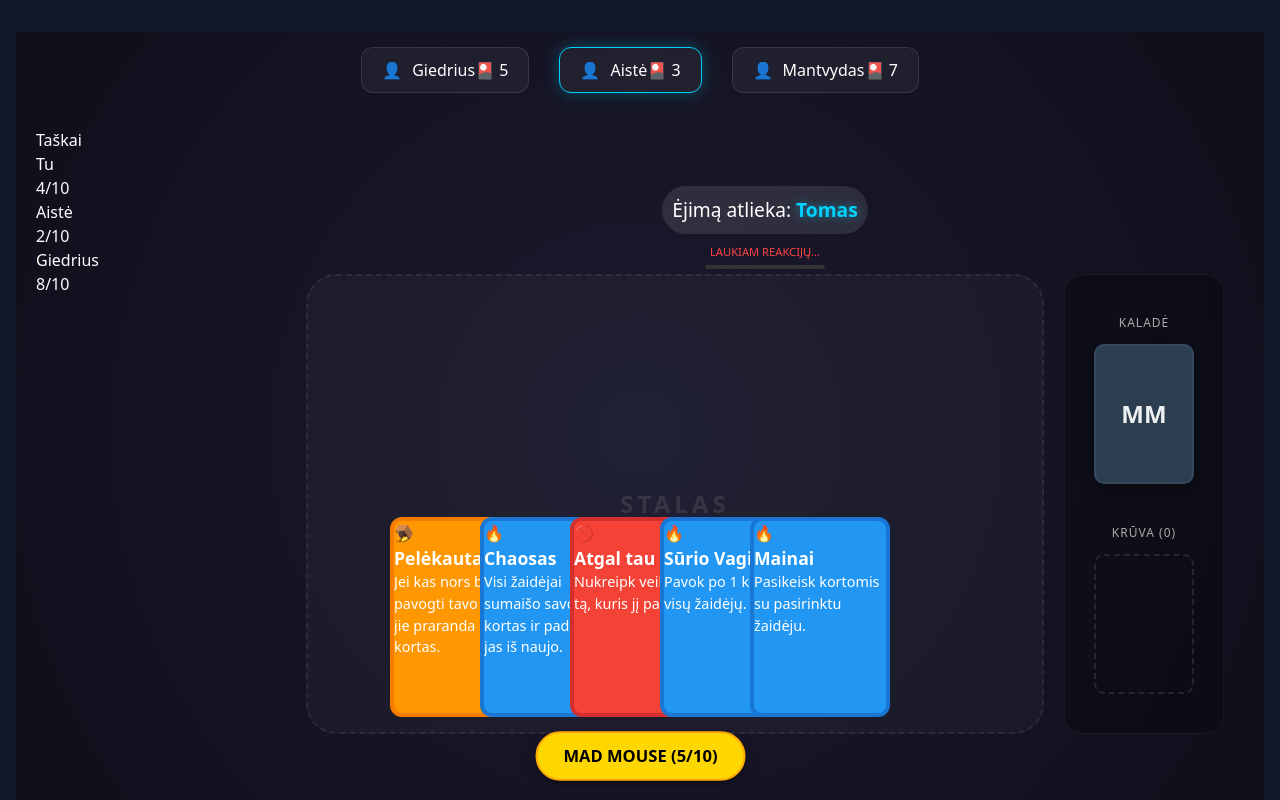
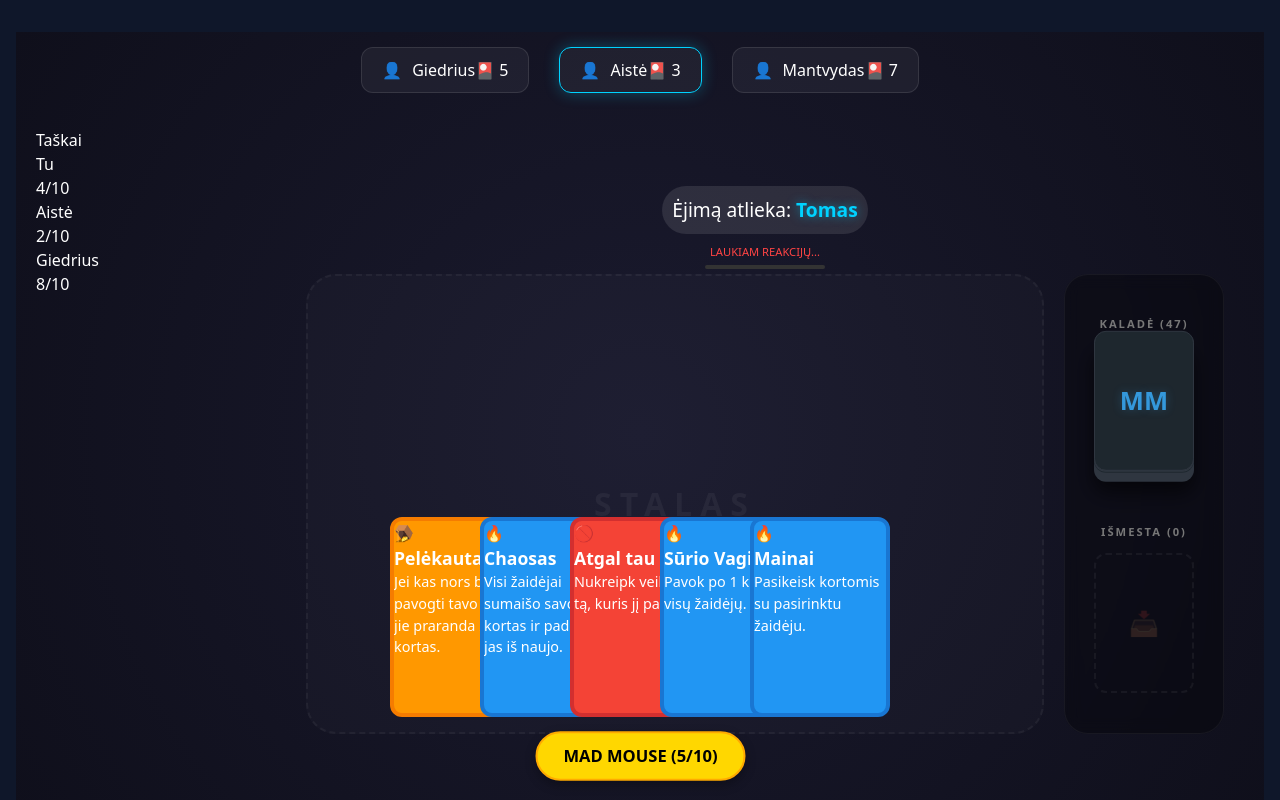
Before and after one commit to tomas-paskovskij/mad-mouse-game-v2, a React app in the folder frontend/: page /game/1 in a window 1280 px wide. Shown: the top 800 px of the page. Built offline with nearby package versions, Linux system fonts and the light colour scheme; no server answers; the HTML template or start-up script is replaced by a standard one.

Commit message:
feat: enhance game board with 3D deck and advanced card physics

```diff
--- a/frontend/src/components/game/GameBoard.css
+++ b/frontend/src/components/game/GameBoard.css
@@ -1,36 +1,34 @@
 .game-board {
   display: flex;
   width: 100%;
-  height: 500px; /* Galite koreguoti pagal poreikį */
+  height: 500px;
   position: relative;
   padding: 20px;
   box-sizing: border-box;
   gap: 20px;
 }
 
-/* 3. CENTRAS: Vieta, kurioje nugula išmetamos kortos */
 .table-center {
   flex: 1;
   display: flex;
   justify-content: center;
   align-items: center;
   position: relative;
-  background: rgba(255, 255, 255, 0.03);
-  border: 2px dashed rgba(255, 255, 255, 0.07);
+  background: rgba(255, 255, 255, 0.02);
+  border: 2px dashed rgba(255, 255, 255, 0.05);
   border-radius: 30px;
-  overflow: visible; /* Kad kortos galėtų "skristi" iš už ribų */
+  overflow: visible;
 }
 
 .center-placeholder {
-  color: rgba(255, 255, 255, 0.1);
-  font-size: 1.5rem;
-  font-weight: bold;
+  color: rgba(255, 255, 255, 0.05);
+  font-size: 2rem;
+  font-weight: 800;
   text-transform: uppercase;
-  letter-spacing: 4px;
+  letter-spacing: 8px;
   pointer-events: none;
 }
 
-/* 1 ir 2. DEŠINĖ PANELĖ: Kaladės */
 .side-panel {
   width: 160px;
   display: flex;
@@ -38,10 +36,10 @@
   justify-content: center;
   align-items: center;
   gap: 40px;
-  background: rgba(0, 0, 0, 0.25);
-  border-radius: 20px;
+  background: rgba(0, 0, 0, 0.3);
+  border-radius: 24px;
   padding: 20px;
-  backdrop-filter: blur(5px);
+  backdrop-filter: blur(8px);
   border: 1px solid rgba(255, 255, 255, 0.05);
 }
 
@@ -54,53 +52,77 @@
 }
 
 .pile-label {
-  font-size: 0.75rem;
-  color: #aaa;
+  font-size: 0.7rem;
+  color: #777;
   text-transform: uppercase;
-  letter-spacing: 1px;
-  text-align: center;
+  letter-spacing: 2px;
+  font-weight: bold;
 }
 
-/* Kaladės (Deck) išvaizda */
+/* Dinaminė kaladė su sluoksniais */
 .deck-pile {
   width: 100px;
   height: 140px;
-  background: #2c3e50;
-  border-radius: 10px;
-  border: 2px solid #34495e;
+  background: #1e272e;
+  border-radius: 12px;
+  border: 1px solid #2f3640;
   display: flex;
   justify-content: center;
   align-items: center;
   cursor: pointer;
   position: relative;
-  box-shadow: 0 4px 15px rgba(0, 0, 0, 0.5);
-  transition: transform 0.2s ease;
+
+  /* Tikroviškas storio efektas per šešėlius */
+  box-shadow:
+    0 1px 0 #2f3640,
+    0 2px 0 #1e272e,
+    /* Sukuriamas sluoksnių gylis pagal kintamąjį */ 0 calc(var(--layers) * 1px)
+      0 #2f3640,
+    0 calc(var(--layers) * 1.5px + 5px) 20px rgba(0, 0, 0, 0.6);
+
+  /* Kaladė fiziškai pakyla, kai joje daug kortų */
+  transform: translateY(calc(var(--layers) * -1.2px));
+  transition:
+    transform 0.3s ease,
+    box-shadow 0.3s ease;
+}
+
+.deck-pile.empty {
+  opacity: 0.2;
+  box-shadow: none;
+  transform: none;
+  cursor: default;
 }
 
 .card-back {
-  font-weight: bold;
-  font-size: 1.5rem;
-  color: #ecf0f1;
+  font-weight: 900;
+  font-size: 1.6rem;
+  color: #3498db;
+  text-shadow: 0 0 10px rgba(52, 152, 219, 0.3);
   user-select: none;
 }
 
-/* Tuščias rėmelis išmestai kortai (vizualus indikatorius) */
+.deck-empty-text {
+  font-size: 0.7rem;
+  color: #555;
+  text-transform: uppercase;
+}
+
 .discard-slot-visual {
   width: 100px;
   height: 140px;
-  border: 2px dashed rgba(255, 255, 255, 0.1);
-  border-radius: 10px;
+  border: 2px dashed rgba(255, 255, 255, 0.05);
+  border-radius: 12px;
   display: flex;
   justify-content: center;
   align-items: center;
 }
 
-.empty-slot {
-  width: 100%;
-  height: 100%;
+.empty-slot-icon {
+  font-size: 1.5rem;
+  opacity: 0.15;
 }
 
-/* Laikmačio pozicija (viršuje centre) */
 .timer-wrapper {
   position: absolute;
   top: -10px;
@@ -109,20 +131,17 @@
   z-index: 10;
 }
 
-/* Prisitaikymas mažesniems ekranams */
 @media (max-width: 768px) {
   .game-board {
     flex-direction: column;
     height: auto;
   }
-
   .side-panel {
     width: 100%;
     flex-direction: row;
     height: auto;
   }
-
   .table-center {
-    height: 300px;
+    height: 350px;
   }
 }
--- a/frontend/src/components/game/GameBoard.tsx
+++ b/frontend/src/components/game/GameBoard.tsx
@@ -5,22 +5,28 @@ import Card from "./Card";
 import ReactionTimer from "./ReactionTimer";
 import "./GameBoard.css";
 
-// Pagalbinė funkcija gauti atsitiktinį skaičių intervale
 const getRandom = (min: number, max: number) =>
   Math.random() * (max - min) + min;
 
 const GameBoard: React.FC = () => {
-  const drawCard = useGameStore((state) => state.drawCard);
-  const discardPile = useGameStore((state) => state.discardPile);
+  const { myCards, discardPile, drawCard } = useGameStore();
+
+  // 1. Kaladės likučio logika
+  const totalCardsInDeck = 52;
+  const cardsLeft = Math.max(
+    0,
+    totalCardsInDeck - (myCards.length + discardPile.length),
+  );
+  // Vizualinis sluoksnių kiekis (max 12 sluoksnių, kad neapkrautų naršyklės)
+  const visualLayers = Math.min(Math.floor(cardsLeft / 4), 12);
 
   return (
     <div className="game-board">
-      {/* Laikmatis viršuje */}
       <div className="timer-wrapper">
         <ReactionTimer />
       </div>
 
-      {/* 3. CENTRAS: Netvarkinga išmestų kortų krūva */}
+      {/* CENTRAS: Išmestų kortų krūva */}
       <div className="table-center">
         {discardPile.length === 0 && (
           <div className="center-placeholder">Stalas</div>
@@ -28,9 +34,6 @@ const GameBoard: React.FC = () => {
 
         <AnimatePresence mode="popLayout">
           {discardPile.map((card, index) => {
-            // Sukuriame unikalius nukrypimus šiai konkrečiai kortai,
-            // bet tik vieną kartą (kai ji sukuriama), kad nemirksėtų perbraižant.
-            // Kadangi 'key' yra unikalus, Framer Motion išlaikys šias reikšmes.
             const randomRotation = getRandom(-15, 15);
             const randomX = getRandom(-15, 15);
             const randomY = getRandom(-15, 15);
@@ -40,31 +43,28 @@ const GameBoard: React.FC = () => {
                 key={card.id}
                 initial={{
                   opacity: 0,
-                  scale: 2, // Korta atskrenda "iš didelio aukščio"
+                  scale: 2,
                   y: 300,
-                  rotate: randomRotation * 2, // Pradinis pasukimas didesnis
+                  rotate: randomRotation * 2,
                 }}
                 animate={{
                   opacity: 1,
                   scale: 1,
-                  x: randomX, // Galutinis nedidelis poslinkis X
-                  y: randomY, // Galutinis nedidelis poslinkis Y
-                  rotate: randomRotation, // Galutinis nedidelis pasukimas
+                  x: randomX,
+                  y: randomY,
+                  rotate: randomRotation,
                 }}
                 transition={{
                   type: "spring",
                   stiffness: 150,
                   damping: 18,
-                  mass: 1, // Suteikia kortai "svorio" pojūtį
+                  mass: 1,
                 }}
                 style={{
                   position: "absolute",
-                  // Svarbu gyliui: vėlesnės kortos (didesnis indeksas) turi didesnį zIndex
                   zIndex: index,
-                  // Pridedame tikrovišką šešėlį
-                  boxShadow: "0 8px 20px rgba(0, 0, 0, 0.5)",
-                  borderRadius: "12px", // Kad šešėlis atitiktų kortos formą
-                  pointerEvents: "none", // Kad negalėtume netyčia paspausti apatinių kortų
+                  boxShadow: "0 8px 20px rgba(0, 0, 0, 0.4)",
+                  pointerEvents: "none",
                 }}
               >
                 <Card {...card} />
@@ -74,26 +74,30 @@ const GameBoard: React.FC = () => {
         </AnimatePresence>
       </div>
 
-      {/* 1 ir 2. DEŠINĖ: Kaladės */}
+      {/* DEŠINĖ: Kaladės ir informacija */}
       <div className="side-panel">
-        {/* Kaladė (Deck) */}
         <div className="pile-group">
-          <span className="pile-label">Kaladė</span>
+          <span className="pile-label">Kaladė ({cardsLeft})</span>
           <motion.div
-            className="deck-pile"
-            onClick={drawCard}
-            whileHover={{ scale: 1.05, y: -5 }}
-            whileTap={{ scale: 0.95 }}
+            className={`deck-pile ${cardsLeft === 0 ? "empty" : ""}`}
+            onClick={cardsLeft > 0 ? drawCard : undefined}
+            // Perduodame sluoksnių kiekį į CSS
+            style={{ "--layers": visualLayers } as React.CSSProperties}
+            whileHover={cardsLeft > 0 ? { scale: 1.05, y: -5 } : {}}
+            whileTap={cardsLeft > 0 ? { scale: 0.95 } : {}}
           >
-            <div className="card-back">MM</div>
+            {cardsLeft > 0 ? (
+              <div className="card-back">MM</div>
+            ) : (
+              <div className="deck-empty-text">Tuščia</div>
+            )}
           </motion.div>
         </div>
 
-        {/* Paskutinė išmesta (Vizualus slotas) */}
         <div className="pile-group">
-          <span className="pile-label">Krūva ({discardPile.length})</span>
+          <span className="pile-label">Išmesta ({discardPile.length})</span>
           <div className="discard-slot-visual">
-            <div className="empty-slot"></div>
+            <div className="empty-slot-icon">📥</div>
           </div>
         </div>
       </div>
```
